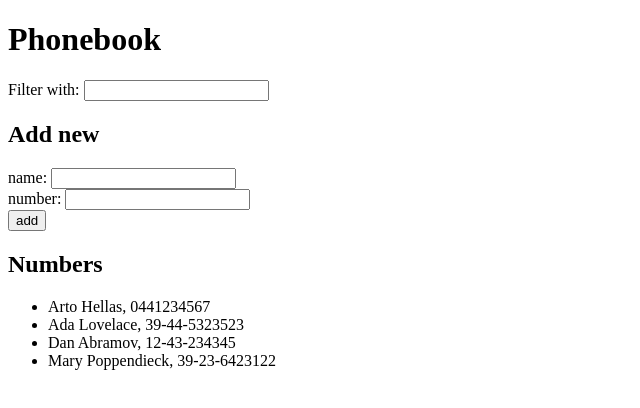
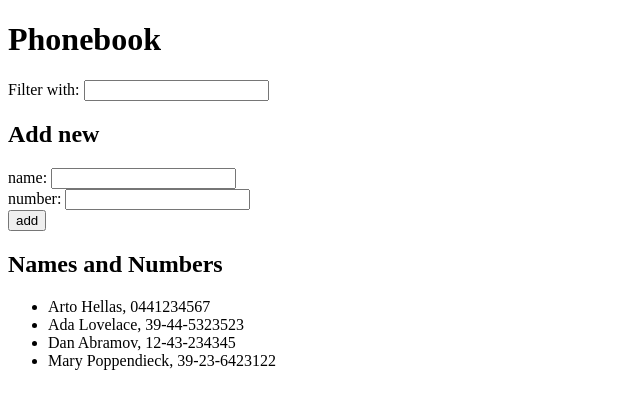
Before and after one commit to Ahiisivi/fsopen-assignments, a React (Vite) app in the folder part2/puhelinluettelo/: page / in a window 1280 px wide. Shown: the top 408 px of the page, without its empty margins (0-640 px from the left). Built offline with nearby package versions, Linux system fonts and the light colour scheme.

Commit message:
part2: puhelinluettelo 2.10 (refactoring)

```diff
--- a/part2/puhelinluettelo/src/App.jsx
+++ b/part2/puhelinluettelo/src/App.jsx
@@ -1,20 +1,36 @@
 import { useState } from 'react'
+import Name from './components/Names'
 
-  const Name = (props) => {
-    return (
-      <li>{props.name}, {props.number}</li>
+const Filter = ({value, onChange}) => {
+  return (
+    <div>Filter with: <input value={value} onChange={onChange}/></div>
+  )
+}
 
-    )
-  }
+const PersonForm = ({ onNameChange, onNumberChange, onSubmit, name, number }) => {
+  return (
+    <form onSubmit={onSubmit}>
+      <div>
+        name: <input value={name} onChange={onNameChange}/>
+      </div>
+      <div>
+        number: <input value={number} onChange={onNumberChange}/>
+      </div>
+      <div>
+          <button type="submit">add</button>
+      </div>
+    </form>
 
-const App = () => {
-  const [persons, setPersons] = useState([
-    { name: 'Arto Hellas', number:'0441234567' },
-    { name: 'Ada Lovelace', number: '39-44-5323523' },
-    { name: 'Dan Abramov', number: '12-43-234345' },
-    { name: 'Mary Poppendieck', number: '39-23-6423122' }
-  ])
+  )
+}
 
+const Persons = ({ persons }) => {
+  return (
+    <ul>{persons.map(person => <Name key={person.name} name={person.name} number={person.number} />)}</ul>
+  )
+}
+const App = (props) => {
+  const [persons, setPersons] = useState(props.persons)
   const [newName, setNewName] = useState('')
   const [newNumber, setNewNumber] = useState('')
   const [newFilter, setNewFilter] = useState('')
@@ -56,22 +72,15 @@ const App = () => {
     <div>
       <h1>Phonebook</h1>
       <div>
-        Filter with: <input value={newFilter} onChange={handleNewFilter}/>
+        <Filter value={newFilter} onChange={handleNewFilter} />
       </div>
       <h2>Add new</h2>
-      <form onSubmit={addName}>
-        <div>
-          name: <input value={newName} onChange={handleNewName}/>
-        </div>
-        <div>number: <input value={newNumber} onChange={handleNewNumber}/></div>
-        <div>
-          <button type="submit">add</button>
-        </div>
-      </form>
-      <h2>Numbers</h2>
-      <ul>
-        {filteredPerson.map(person => <Name key={person.name} name={person.name} number={person.number} />)}
-      </ul>
+      <div>
+        <PersonForm name={newName} onNameChange={handleNewName} number={newNumber} onNumberChange={handleNewNumber} onSubmit={addName}/>
+      </div>
+
+      <h2>Names and Numbers</h2>
+        <Persons persons={filteredPerson}/>
     </div>
   )
 
--- /dev/null
+++ b/part2/puhelinluettelo/src/components/Names.jsx
@@ -0,0 +1,8 @@
+  const Name = (props) => {
+    return (
+      <li>{props.name}, {props.number}</li>
+
+    )
+  }
+
+export default Name
--- a/part2/puhelinluettelo/src/main.jsx
+++ b/part2/puhelinluettelo/src/main.jsx
@@ -1,4 +1,12 @@
 import ReactDOM from 'react-dom/client';
 import App from './App';
 
-ReactDOM.createRoot(document.getElementById('root')).render(<App />);
+const persons = [
+    { name: 'Arto Hellas', number:'0441234567' },
+    { name: 'Ada Lovelace', number: '39-44-5323523' },
+    { name: 'Dan Abramov', number: '12-43-234345' },
+    { name: 'Mary Poppendieck', number: '39-23-6423122' }
+]
+
+ReactDOM.createRoot(document.getElementById('root')).render(
+<App persons={persons}/>);
```
